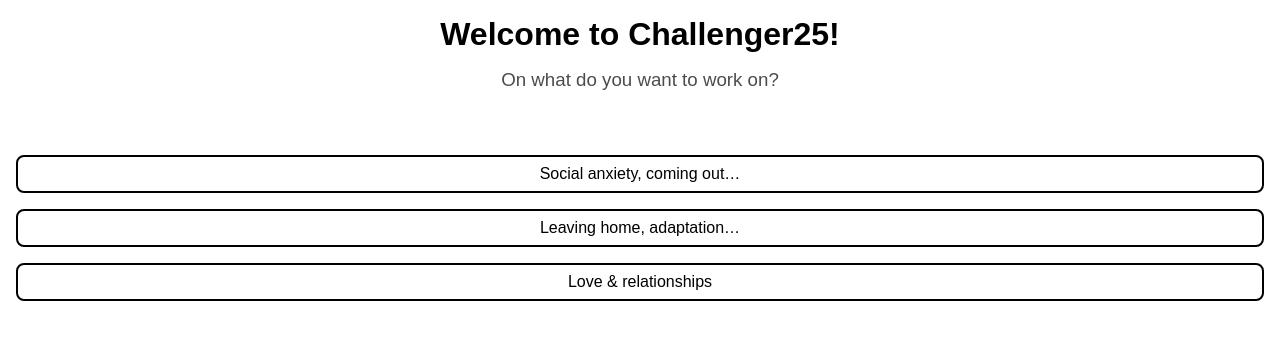
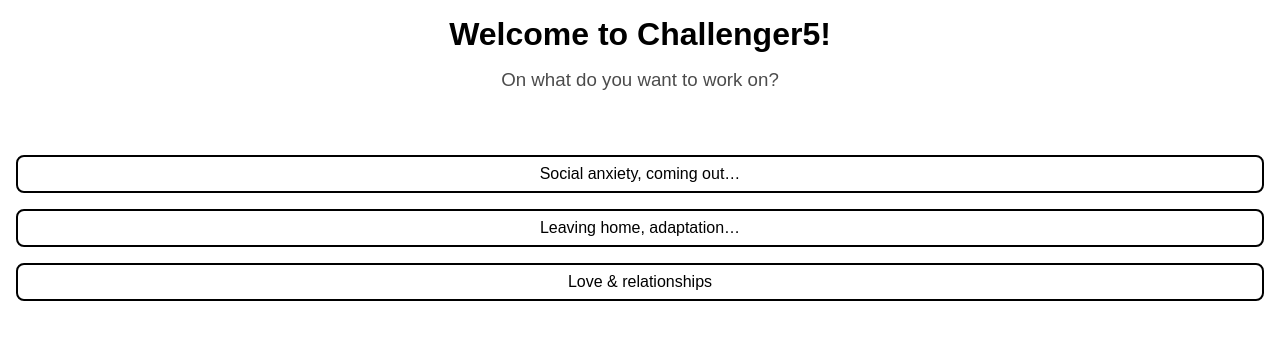
Before and after one commit to NTag/uithack24, a React (Vite) app: page / in a window 1280 px wide. Shown: the top 340 px of the page. Built offline with nearby package versions, Linux system fonts and the light colour scheme.

Commit message:
fix: home name typo

```diff
--- a/src/pages/Onboarding/Home/index.jsx
+++ b/src/pages/Onboarding/Home/index.jsx
@@ -7,7 +7,7 @@
 
   return (
     <>
-      <S.Title>Welcome to Challenger25!</S.Title>
+      <S.Title>Welcome to Challenger5!</S.Title>
       <S.Subtitle>On what do you want to work on?</S.Subtitle>
       <S.Categories>
         <S.Category to="/onboarding/social/0">
```
